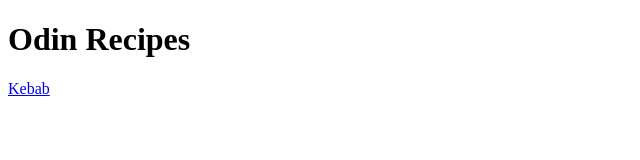
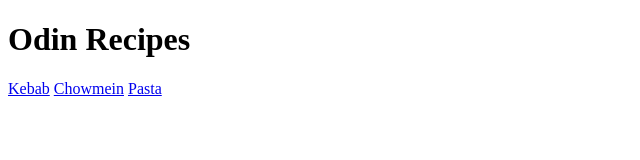
Before and after one commit to sufyan-ahmed/odin-recipes, a plain HTML site: page index.html in a window 1280 px wide. Shown: the whole page, without its empty margins (0-640 px from the left). Drawn offline with Linux system fonts and the light colour scheme.

Commit message:
Third times the charm. Basic Recipe Page layout added

```diff
--- a/index.html
+++ b/index.html
@@ -9,5 +9,7 @@
 <body>
     <h1>Odin Recipes</h1>
     <a href="recipes/kebab.html">Kebab</a>
+    <a href="recipes/chowmein.html">Chowmein</a>
+    <a href="recipes/pasta.html">Pasta</a>
 </body>
 </html>
```
